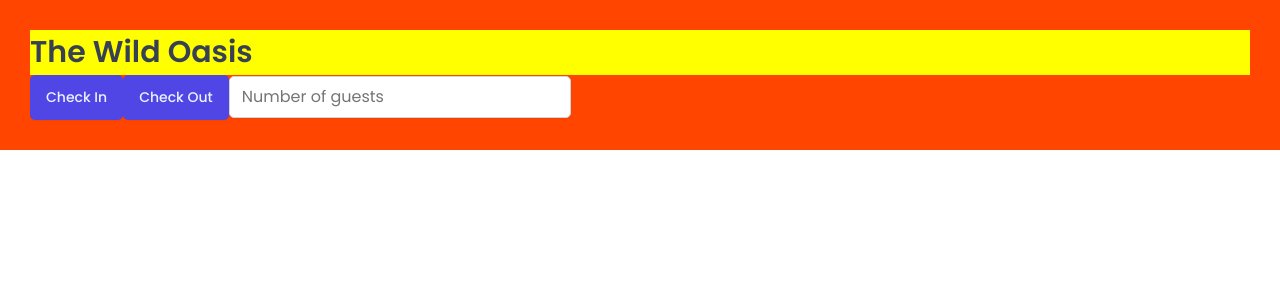
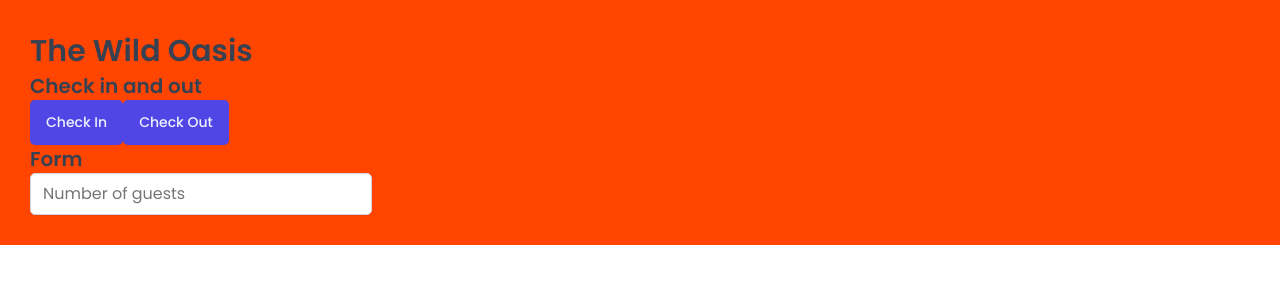
Before and after one commit to saodat-riskiyeva/the-wild-oasis, a React (Vite) app: page / in a window 1280 px wide. Shown: the top 300 px of the page. Built offline with nearby package versions, Linux system fonts and the light colour scheme; a web font is replaced by a local one.

Commit message:
styles components props and the css function

```diff
--- a/src/App.jsx
+++ b/src/App.jsx
@@ -2,12 +2,7 @@
 import GlobalStyles from "./styles/GlobalStyles";
 import Button from "./ui/Button";
 import Input from "./ui/Input";
-
-const H1 = styled.h1`
-  font-size: 30px;
-  font-weight: 600;
-  background-color: yellow;
-`;
+import Heading from "./ui/Heading";
 
 const StyledApp = styled.div`
   background-color: orangered;
@@ -19,10 +14,13 @@
     <>
       {<GlobalStyles />}
       <StyledApp>
-        <H1>The Wild Oasis</H1>
+        <Heading as="h1">The Wild Oasis</Heading>
+
+        <Heading as="h2">Check in and out</Heading>
         <Button onClick={() => alert("Check in")}> Check In</Button>
         <Button onClick={() => alert("Check out")}> Check Out</Button>
 
+        <Heading as="h3">Form</Heading>
         <Input type="number" placeholder="Number of guests" />
       </StyledApp>
     </>
--- /dev/null
+++ b/src/ui/Heading.jsx
@@ -0,0 +1,32 @@
+import styled, { css } from "styled-components";
+
+// const test = css`
+//   text-align: center;
+//   ${10 > 5 && "background-color: yellow"}
+// `;
+
+const Heading = styled.h1`
+  ${(props) =>
+    props.as === "h1" &&
+    css`
+      font-size: 3rem;
+      font-weight: 600;
+    `}
+
+  ${(props) =>
+    props.as === "h2" &&
+    css`
+      font-size: 2rem;
+      font-weight: 600;
+    `}
+  ${(props) =>
+    props.as === "h3" &&
+    css`
+      font-size: 2rem;
+      font-weight: 600;
+    `}
+
+  line-height: 1.4
+`;
+
+export default Heading;
```
